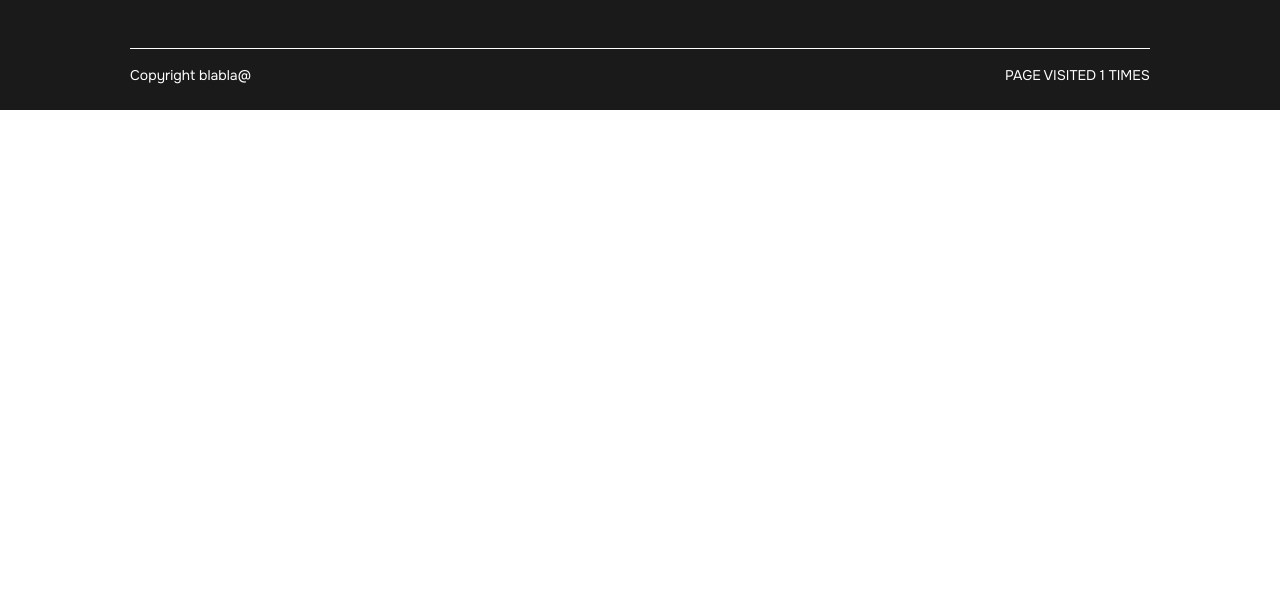
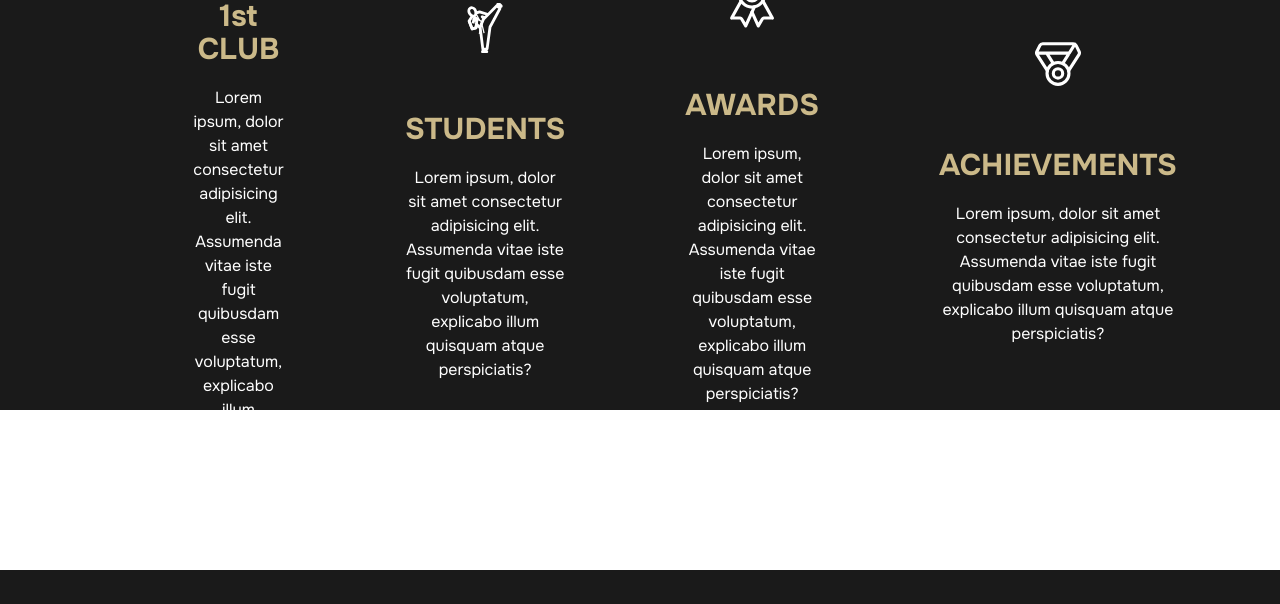
Before and after one commit to ViktoriaGorozanina/Shogen-TaeKwonDo-Website, a plain HTML site: page index.html in a window 1280 px wide. Shown: the part 1728-2332 px from the top of the page. Before the commit the page ends 1838 px from the top, so only its background shows below. Drawn offline with Linux system fonts and the light colour scheme.

Commit message:
Achievements section base done

```diff
--- a/index.html
+++ b/index.html
@@ -137,6 +137,7 @@
 
 
     <!-- --------------------NEWS--------------------- -->
+
     <section class="news">
       <!-- <h1>NEWS</h1> -->
       <div class="news__card">
@@ -150,14 +151,7 @@
 
       <p class="news__card--article">
         Lorem ipsum dolor, sit amet consectetur adipisicing elit. Totam minima
-        asperiores perspiciatis, delectus dolorum nam cumque qui saepe labore,
-        eius ea dicta natus, sint ratione ex. Nihil soluta itaque, fugit ipsa
-        repudiandae laborum quae quas architecto repellendus ut nobis facilis
-        maiores iste alias possimus in vitae, saepe nesciunt quam delectus! Nihil soluta itaque, fugit ipsa
-        repudiandae laborum quae quas architecto repellendus ut nobis facilis
-        maiores iste alias possimus in vitae, saepe nesciunt quam delectus! iste alias possimus in vitae, saepe nesciunt quam delectus! Nihil soluta itaque, fugit ipsa
-        repudiandae laborum quae quas architecto repellendus ut nobis facilis
-        maiores iste alias possimus in vitae, saepe nesciunt quam delectus!
+        asperiores perspiciatis, delectus dolorum nam cumque qui saepe labore.
       </p></div>
         </div>
 
@@ -205,6 +199,35 @@
 
     </section>
 
+      <!-- --------------------ACHIEVEMENTS--------------------- -->
+      <section class="achievements">
+        <div class="achievements__block">
+          <div class="achievements__content">
+<img class="achievements__content--icon" src="/Assets/img/trophy-outline.svg" alt="">
+<span class="achievements__content--title"><h2>1st CLUB</h2></span>
+<p class="achievements__content--text">Lorem ipsum, dolor sit amet consectetur adipisicing elit. Assumenda vitae iste fugit quibusdam esse voluptatum, explicabo illum quisquam atque perspiciatis?</p>
+
+
+          </div>
+          <div class="achievements__content">
+            <img class="achievements__content--icon" src="/Assets/img/Fighter_icon.svg" alt="">
+            <span class="achievements__content--title"><h2>STUDENTS</h2></span>
+<p class="achievements__content--text">Lorem ipsum, dolor sit amet consectetur adipisicing elit. Assumenda vitae iste fugit quibusdam esse voluptatum, explicabo illum quisquam atque perspiciatis?</p>
+          </div>
+          <div class="achievements__content">
+            <img class="achievements__content--icon" src="/Assets/img/ribbon-outline.svg" alt="">
+            <span class="achievements__content--title"><h2>AWARDS</h2></span>
+<p class="achievements__content--text">Lorem ipsum, dolor sit amet consectetur adipisicing elit. Assumenda vitae iste fugit quibusdam esse voluptatum, explicabo illum quisquam atque perspiciatis?</p>
+          </div>
+          <div class="achievements__content">
+            <img class="achievements__content--icon" src="/Assets/img/medal-outline.svg" alt="">
+            <span class="achievements__content--title"><h2>ACHIEVEMENTS</h2></span>
+<p class="achievements__content--text">Lorem ipsum, dolor sit amet consectetur adipisicing elit. Assumenda vitae iste fugit quibusdam esse voluptatum, explicabo illum quisquam atque perspiciatis?</p>
+          </div>
+        </div>
+      </section>
+
+      <!-- --------------------FOOTER--------------------- -->
     <footer>
       <div class="footer__div" id="footer">
 
--- a/sass/pages/_home.scss
+++ b/sass/pages/_home.scss
@@ -246,6 +246,8 @@
   }
   //--------NEWS BUTTON----------
   &__btn {
+    margin: 0 auto;
+    width: 40%;
     color: white;
     letter-spacing: 1.2;
     font-size: 1.8rem;
@@ -265,3 +267,43 @@
     }
   }
 }
+
+//--------------ACHIEVEMENTS---------
+.achievements {
+  background-color: c.$black;
+  height: 52rem;
+  width: 100%;
+  margin-bottom: 16rem;
+  display: grid;
+  justify-items: center;
+  align-items: center;
+
+  &__block {
+    height: 90%;
+    width: 70%;
+    // background-color: pink;
+    display: flex;
+    gap: 12rem;
+  }
+  &__content {
+    display: flex;
+    flex-direction: column;
+    gap: 2rem;
+    justify-content: center;
+    text-align: center;
+    &--icon {
+      height: 5rem;
+      width: auto;
+      margin-bottom: 4rem;
+    }
+    &--title {
+      font-size: 2rem;
+      font-weight: 500;
+      color: c.$gold-light;
+    }
+    &--text {
+      color: white;
+      font-weight: 1.6rem;
+    }
+  }
+}
```
Also changed, not shown: Assets/img/Fighter_icon.svg (added), Assets/img/medal-outline.svg (added), Assets/img/ribbon-outline.svg (added), Assets/img/trophy-outline.svg (added), Assets/img/trophy-sharp.svg (added), css/main.css, 1 other file.
